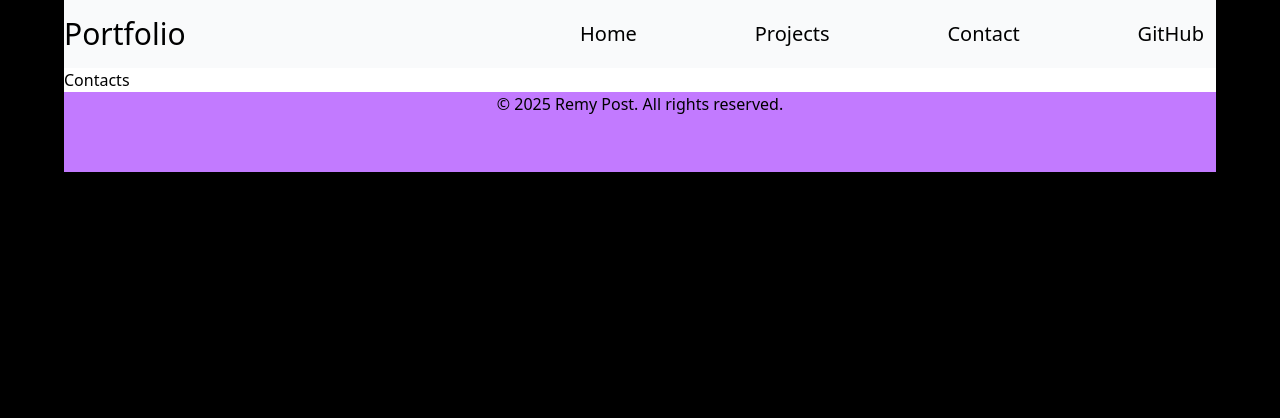
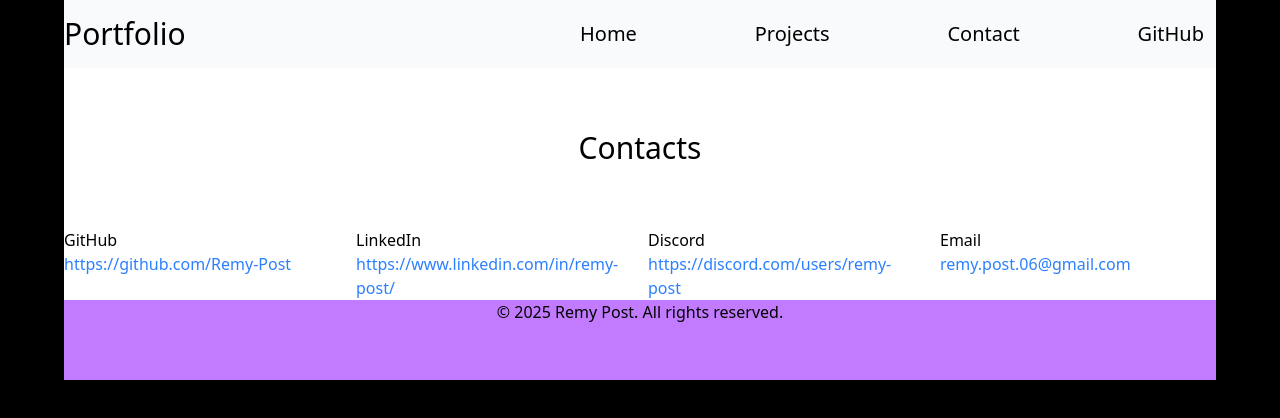
Before and after one commit to Remy-Post/portfolio, a React (Vite) app in the folder portfolio-project/: page /contacts in a window 1280 px wide. Shown: the top 418 px of the page. Built offline with nearby package versions, Linux system fonts and the light colour scheme.

Commit message:
Added Contacts section with API fetching, improved UI, error handling, and mock data updates.

```diff
--- a/portfolio-project/public/mockdata.json
+++ b/portfolio-project/public/mockdata.json
@@ -127,5 +127,27 @@
       "proficiency": "Beginner",
       "projects": []
     }
+  ],
+  "contacts": [
+    {
+      "name": "GitHub",
+      "icon": "",
+      "link": "https://github.com/Remy-Post"
+    },
+    {
+      "name": "LinkedIn",
+      "icon": "",
+      "link": "https://www.linkedin.com/in/remy-post/"
+    },
+    {
+      "name": "Discord",
+      "icon": "",
+      "link": "https://discord.com/users/remy-post"
+    },
+    {
+      "name": "Email",
+      "icon": "",
+      "link": "remy.post.06@gmail.com"
+    }
   ]
 }
--- a/portfolio-project/src/App.jsx
+++ b/portfolio-project/src/App.jsx
@@ -19,7 +19,7 @@ function App() {
             <main>
                 <Outlet />
             </main>
-            <footer className="bg-purple-400 h-[10vh] ">
+            <footer className="bg-purple-400 h-[10vh] w-full ">
                 <p className="text-center">© 2025 Remy Post. All rights reserved.</p>
             </footer>
         </div>
--- /dev/null
+++ b/portfolio-project/src/Contact.jsx
@@ -0,0 +1,13 @@
+//Helper function used to return a 'contact element'
+export default function Contact({children, ...params}){
+    return(
+        <div className="">
+            <h2>{params.name}</h2>
+            <p>
+                <a className="text-blue-500 hover:underline hover:text-blue-800" href={`${params.link}`}>{params.link}</a>
+            </p>
+            <p>{params.phone}</p>
+            {children}
+        </div>
+    )
+}
--- a/portfolio-project/src/Contacts.jsx
+++ b/portfolio-project/src/Contacts.jsx
@@ -1,7 +1,41 @@
+import {useEffect, useState} from "react";
+import Contact from "./Contact";
+
 export default function Contacts(){
+    const [contacts, setContacts] = useState([]);
+    const [error, setError] = useState(null);
+    const [loading, setLoading] = useState(true);
+
+    useEffect(() => {
+        fetch("/mockdata.json")
+            .then((response) => {
+                if (!response.ok) throw new Error(`HTTP ${response.status}`);
+               return response.json()
+            })
+            .then((data) => {
+                const Contacts = data?.contacts ?? [];
+                console.log(Contacts);
+                setLoading(false);
+                setContacts(Contacts);
+            })
+            .catch((err) => {
+                console.log("CRITICAL API ERROR: " +  err);
+                setError(err.toString());
+            });
+    }, []); //innit
+
     return(
         <>
-            <h1>Contacts</h1>
+            <div className="text-center flex justify-center items-center h-[20vh]">
+                <h1 className="text-3xl">Contacts</h1>
+            </div>
+
+            <div className="grid grid-cols-4 gap-4">
+                {loading !== true ? error !== null ? <p className="text-red-500 text-center my-10">{error}</p> : contacts.map((contact, index) => (
+                    <Contact key={index} {...contact}/>
+                )) : <p>Loading...</p>}
+            </div>
+
         </>
     )
 }
```
